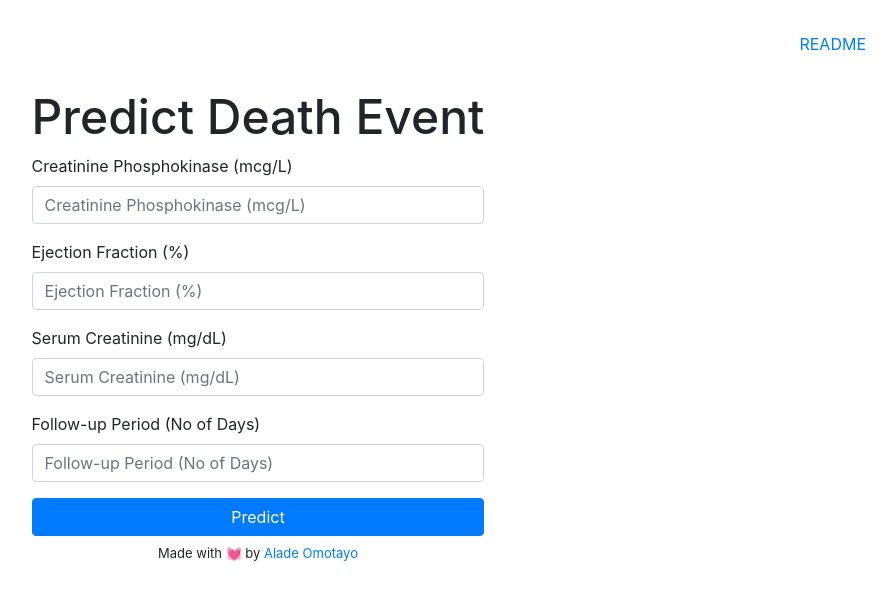
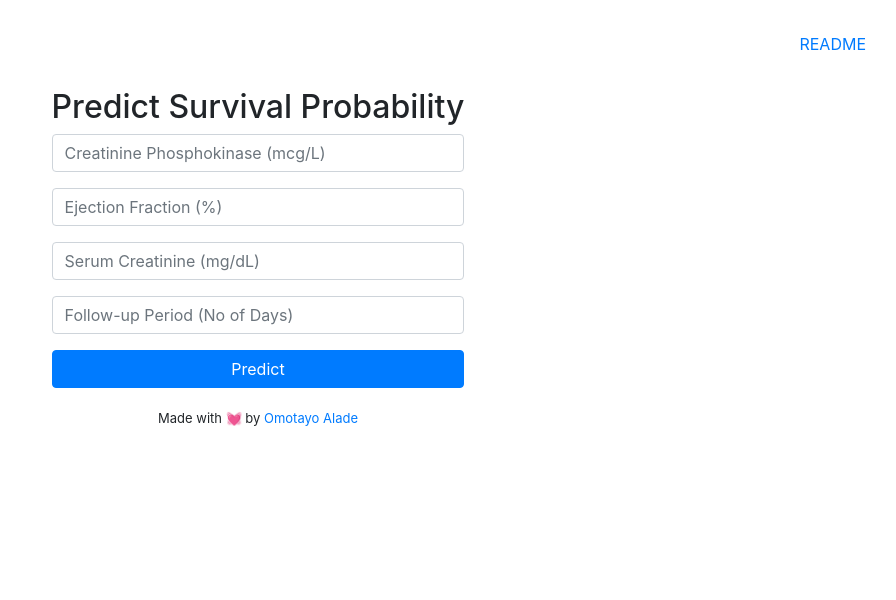
Before and after one commit to omotayo-alade/ml-death-event-prediction, a Flask app: page / in a window 1280 px wide. Shown: the top 600 px of the page, without its empty margins (382-1278 px from the left). Run offline with Flask 2, Linux system fonts and the light colour scheme; parts of the project's set-up code (start-up, migrations or seed data) failed here and were passed over; some libraries are stand-ins or nearby versions.

Commit message:
update file

```diff
--- a/src/scripts/ingest/app.py
+++ b/src/scripts/ingest/app.py
@@ -3,13 +3,14 @@ from flask import Flask, request, jsonify, render_template
 import pickle
 
 model = pickle.load(open('outputs/models/model.pkl', 'rb'))
+
 app = Flask(__name__, template_folder='template') #Initialize the flask App
 
 @app.route('/')
 def home():
     return render_template('index.html')
 
-@app.route('/predict',methods=['POST'])
+@app.route('/predict',methods=['POST', 'GET'])
 def predict():
     '''
     For rendering results on HTML GUI
@@ -17,9 +18,9 @@ def predict():
     int_features = [float(x) for x in request.form.values()]
     final_features = [np.array(int_features)]
     result = model.predict_proba(final_features).tolist()
-    output = round((result[0][1] * 100), decimal=2)
+    output = round((result[0][1] * 100), 2)
 
-    prediction ='Patient has %.2f chance of survival' % output
+    prediction = 'Patient has about {}% chance of survival.'.format(output)
 
     return render_template('index.html', prediction_text=prediction)
 
--- a/src/scripts/ingest/template/index.html
+++ b/src/scripts/ingest/template/index.html
@@ -3,11 +3,11 @@
 
 <head>
   <meta charset="UTF-8">
-  <title>Death Event Prediction</title>
+  <title>Heart Failure Survival Analysis</title>
   <meta charset="UTF-8">
   <meta name="viewport" content="width=device-width, initial-scale=1.0">
   <meta name="description"
-    content="A classification model that predicts whether a patient died or not during the follow-up period proceeding a heart failure.">
+    content="A classification model that predicts a patients chance of survival proceeding a heart failure.">
 
   <!-- CSS only -->
   <link rel="stylesheet" href="https://stackpath.bootstrapcdn.com/bootstrap/4.5.0/css/bootstrap.min.css"
@@ -27,42 +27,41 @@
 <body>
   <header>
     <a style="float: right; margin: 2em;"
-      href="https://github.com/omotayo-alade/death-event-prediction/blob/master/README.md" target="_blank">README</a>
+      href="https://github.com/omotayo-alade/heart-failure-survival/blob/master/README.md" target="_blank">README</a>
   </header>
   <main class="col-12 d-flex justify-center main" style="display: flex; justify-content: center; margin: 4em 0;">
-    <form action="{{ url_for('predict')}}" method="post">
-      <h1 style="font-size: 3em;">Predict Death Event</h1>
+    <form action="{{ url_for('predict')}}" method="post" id="myForm">
+      <h1 style="font-size: 2em;">Predict Survival Probability</h1>
       <div class="form-group">
-        <label for="creatinine">Creatinine Phosphokinase (mcg/L)</label>
-        <input type="text" class="form-control" id="creatinine" name="creatinine_phosphokinase"
+        <!-- <label for="creatinine">Creatinine Phosphokinase (mcg/L)</label> -->
+        <input type="text" class="form-control" id="creatinine" name="CP"
           placeholder="Creatinine Phosphokinase (mcg/L)" required>
       </div>
       <div class="form-group">
-        <label for="ejection">Ejection Fraction (%)</label>
-        <input type="text" class="form-control" name="ejection_fraction" id="ejection"
+        <!-- <label for="ejection">Ejection Fraction (%)</label> -->
+        <input type="text" class="form-control" name="EF" id="ejection"
           placeholder="Ejection Fraction (%)" required>
       </div>
       <div class="form-group">
-        <label for="serum">Serum Creatinine (mg/dL)</label>
-        <input type="text" class="form-control" name="serum_creatinine" id="serum"
+        <!-- <label for="serum">Serum Creatinine (mg/dL)</label> -->
+        <input type="text" class="form-control" name="SC" id="serum"
           placeholder="Serum Creatinine (mg/dL)" required>
       </div>
       <div class="form-group">
-        <label for="time">Follow-up Period (No of Days)</label>
-        <input type="text" class="form-control" id="time" name="time" placeholder="Follow-up Period (No of Days)"
+        <!-- <label for="time">Follow-up Period (No of Days)</label> -->
+        <input type="text" class="form-control" id="time" name="Time" placeholder="Follow-up Period (No of Days)"
           required>
       </div>
       <div class="form-group">
-        <button type="button" class="btn btn-primary btn-block btn-large" data-toggle="modal"
-          data-target="#output-modal">Predict</button>
+        <button type="button" class="btn btn-primary btn-block btn-large" data-target="#myModal" data-toggle="modal">Predict</button>
 
-        <p class="text-center mt-2" style="font-size: 13px;">Made with 💓 by <a
-            href="https://github.com/omotayo-alade">Alade Omotayo</a></p>
+        <p class="text-center mt-2" style="font-size: 13px; padding: 1em;">Made with 💓 by <a
+            href="https://github.com/omotayo-alade">Omotayo Alade</a></p>
       </div>
     </form>
   </main>
   <!-- Modal -->
-  <div class="modal fade" id="output-modal" tabindex="-1" role="dialog" aria-labelledby="output" aria-hidden="true">
+  <div class="modal fade" id="myModal" tabindex="-1" role="dialog" aria-labelledby="output" aria-hidden="true">
     <div class="modal-dialog modal-dialog-centered" role="document">
       <div class="modal-content">
         <div class="modal-header">
@@ -80,9 +79,10 @@
         </div>
       </div>
     </div>
+  </div>
     <script>
       $('#myModal').on('shown.bs.modal', () => {
-        $('#myInput').trigger('focus');
+        $('#myForm').trigger('focus');
       });
     </script>
 </body>
```
Also changed, not shown: README.md.
